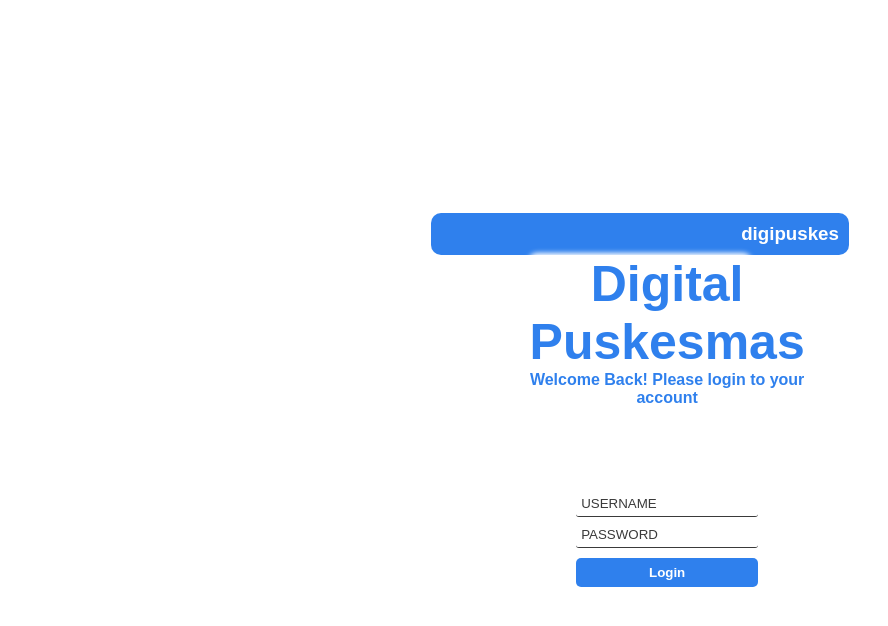
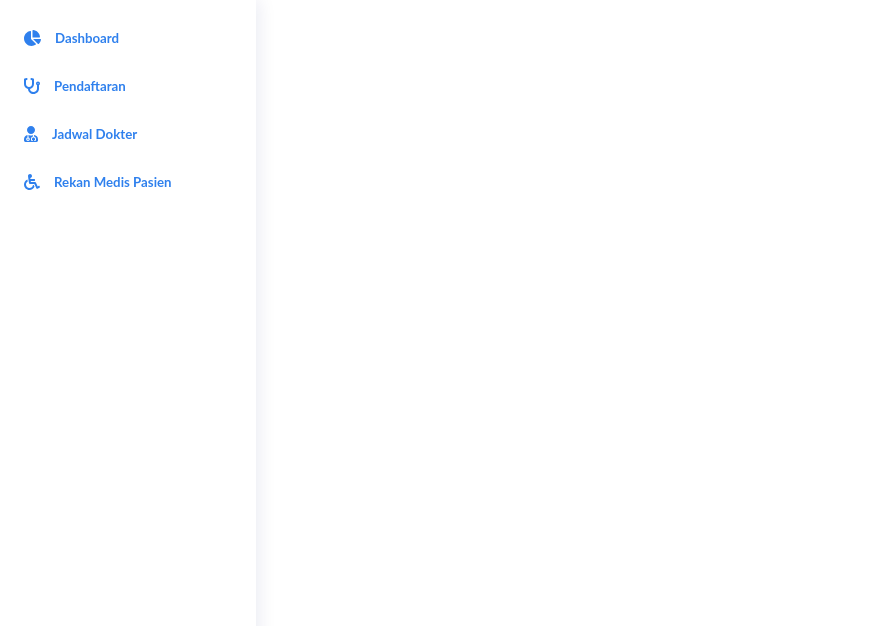
Before and after one commit to Rakamin-Academy/digipuskes, a Vue app: page / in a window 1280 px wide. Shown: the top 626 px of the page, without its empty margins (0-888 px from the left). Built offline with nearby package versions, Linux system fonts and the light colour scheme; no server answers; the database is empty.

Commit message:
adding sidebar, adding router config

```diff
--- a/src/App.vue
+++ b/src/App.vue
@@ -5,12 +5,15 @@
     </div>
 
     <div v-if="isLogin"  class="login_true">
-      <rekam-medis v-if="currentPage=='rekamMedis'"></rekam-medis>
-      <jadwal-dokter v-if="currentPage=='jadwalDokter'"></jadwal-dokter>
-      <daftar-pasien v-if="currentPage=='daftarPasien'"></daftar-pasien>
-      <button @click="test">Test</button>
+      <side-bar class="sidebar"></side-bar>
+      <div class="content-container">
+        <rekam-medis v-if="currentPage== routes.rekamMedis"></rekam-medis>
+        <jadwal-dokter v-if="currentPage==routes.jadwalDokter"></jadwal-dokter>
+        <daftar-pasien v-if="currentPage==routes.pendaftaran"></daftar-pasien>
+      </div>
+      <div class="searchbar"></div>
     </div>
-
+    <!-- <button @click="test">Test</button> -->
   </div>
 </template>
 
@@ -19,9 +22,16 @@ import JadwalDokter from './components/JadwalDokter.vue'
 import RekamMedis from './components/RekamMedis.vue'
 import LoginApp from './components/login.vue'
 import DaftarPasien from './components/DaftarPasien.vue'
+import SideBar from './components/sidebar.vue'
+import routes from './utils/routerConfig.js'
 
 export default {
   name: 'App',
+  data() {
+    return {
+      routes
+    }
+  },
   async beforeCreate() {
     await this.$store.dispatch('fetchPatientList')
     await this.$store.dispatch('getPatientData')
@@ -37,7 +47,8 @@ export default {
     JadwalDokter,
     RekamMedis,
     LoginApp,
-    DaftarPasien
+    DaftarPasien,
+    SideBar
   },
   computed: {
     currentStaff() {
@@ -69,4 +80,27 @@ export default {
 </script>
 
 <style>
+* {
+    font-family: 'Lato', sans-serif;
+}
+.login_true {
+  display: grid;
+  grid-template-columns: 256px 1fr;
+  grid-template-rows: 88px 1fr;
+  height: 100vh;
+  width: 100vw;
+}
+.sidebar {
+  grid-row: 1/3;
+  grid-column: 1/2;
+}
+.content-container {
+  grid-row: 2/3;
+  grid-column: 2/3;
+  overflow: scroll;
+}
+.searchbar {
+  grid-row: 1/2;
+  grid-column: 2/3;
+}
 </style>
--- a/src/components/JadwalDokter.vue
+++ b/src/components/JadwalDokter.vue
@@ -75,7 +75,7 @@ body {
     margin: 0;
 }
 .main-container {
-    margin-left: 256px;
+    /* margin-left: 256px; */
     margin-top: 88px;
 }
 ul {
@@ -94,6 +94,10 @@ h1 {
     padding-left: 52px;
     margin-bottom: 15px;
     margin-top: 35px;
+    text-align: left;
+}
+h5 {
+    text-align: left;
 }
 /* TABLE BASE STYLINGS */
 .table-outer-container {
--- a/src/components/RekamMedis.vue
+++ b/src/components/RekamMedis.vue
@@ -145,7 +145,7 @@ body {
     margin: 0;
 }
 .main-container {
-    margin-left: 256px;
+    /* margin-left: 256px; */
     margin-top: 88px;
 }
 ul {
@@ -164,6 +164,10 @@ h1 {
     padding-left: 52px;
     margin-bottom: 15px;
     margin-top: 35px;
+    text-align: left;
+}
+h5 {
+    text-align: left;
 }
 /* TABLE BASE STYLINGS */
 .table-outer-container {
--- /dev/null
+++ b/src/components/sidebar.vue
@@ -0,0 +1,80 @@
+<template>
+  <div class="sidebar_container">
+      <div class="sidebar-component" @click="changePage(pages.dashboard)">
+          <!-- icon -->
+          <font-awesome-icon :icon="['fas', 'chart-pie']" class="icon"></font-awesome-icon>
+          <h5 class="sidebars">Dashboard</h5>
+      </div>
+      <div class="sidebar-component" @click="changePage(pages.pendaftaran)">
+          <!-- icon -->
+          <font-awesome-icon :icon="['fas', 'stethoscope']" class="icon"></font-awesome-icon>
+          <h5 class="sidebars">Pendaftaran</h5>
+      </div>
+      <div class="sidebar-component" @click="changePage(pages.jadwalDokter)">
+          <!-- icon -->
+          <font-awesome-icon :icon="['fas', 'user-md']" class="icon"></font-awesome-icon>
+          <h5 class="sidebars">Jadwal Dokter</h5>
+      </div>
+      <div class="sidebar-component" @click="changePage(pages.rekamMedis)">
+          <!-- icon -->
+          <font-awesome-icon :icon="['fas', 'wheelchair']" class="icon"></font-awesome-icon>
+          <h5 class="sidebars">Rekan Medis Pasien</h5>
+      </div>
+      <div class="sidebar-component patient-name" v-if="currentPatient" @click="changePage(pages.rekamMedis)">
+          <!-- icon -->
+          <h5 class="sidebars">{{currentPatient.name}}</h5>
+      </div>
+  </div>
+</template>
+
+<script>
+import routes from '../utils/routerConfig.js'
+export default {
+    data() {
+        return {
+            pages: routes
+        }
+    },
+    methods: {
+        changePage(goTo) {
+            //cari di store
+            console.log(goTo)
+            this.$store.dispatch('newPage', goTo)
+            // console.log(routes)
+        }
+    },
+    computed: {
+        currentPatient() {
+            return this.$store.state.currentPatient
+        }
+    }
+}
+</script>
+
+<style scoped>
+.sidebar_container {
+    width: 256px;
+    height: 100vh;
+    box-shadow: 4px 0px 16px rgba(16, 30, 115, 0.08);
+    padding-top: 30px;
+}
+.sidebar-component {
+    cursor: pointer;
+    margin-bottom: 32px;
+    text-align: left;
+    margin-left: 24px;
+    display: flex;
+    flex-direction: row;
+    margin-top: ;
+}
+.patient-name {
+    margin-left: 48px;
+}
+h5 {
+    margin: 0;
+
+}
+.icon {
+    margin-right: 14px;
+}
+</style>
--- a/src/main.js
+++ b/src/main.js
@@ -2,10 +2,10 @@ import Vue from 'vue'
 import App from './App.vue'
 import store from './store'
 import { library } from '@fortawesome/fontawesome-svg-core'
-import { faUserSecret, faPencilAlt, faCheckSquare } from '@fortawesome/free-solid-svg-icons'
+import { faUserSecret, faPencilAlt, faCheckSquare, faUserMd, faStethoscope, faWheelchair, faChartPie } from '@fortawesome/free-solid-svg-icons'
 import { FontAwesomeIcon } from '@fortawesome/vue-fontawesome'
 
-library.add(faUserSecret, faPencilAlt, faCheckSquare);
+library.add(faUserSecret, faPencilAlt, faCheckSquare, faUserMd, faStethoscope, faWheelchair, faChartPie);
 
 Vue.component('font-awesome-icon', FontAwesomeIcon)
 
--- a/src/store/index.js
+++ b/src/store/index.js
@@ -8,7 +8,7 @@ const store = new Vuex.Store({
     state: {
         currentPatient: null,
         isLookingPatient: false,
-        isLogin: false,
+        isLogin: true,
         PatientList: [],
         currentStaff: 'Adi',
         //percobaan
@@ -16,7 +16,7 @@ const store = new Vuex.Store({
             name: 'Jack',
             parentName: 'Joko',
         },
-        currentPage: 'daftarPasien',
+        currentPage: 'dashboard',
     },
     mutations: {
         login(state) {
@@ -82,7 +82,7 @@ const store = new Vuex.Store({
         console.log('Yey')
     },
     newPage({commit}, payload) {
-        console.log(payload)
+        // console.log(payload)
         commit('changePage', payload)
     },
 
--- /dev/null
+++ b/src/utils/routerConfig.js
@@ -0,0 +1,7 @@
+const routes = {
+    dashboard: 'dashboard',
+    pendaftaran: 'pendaftaran',
+    jadwalDokter: 'jadwalDokter',
+    rekamMedis: 'rekamMedis',
+}
+export default routes;
```
